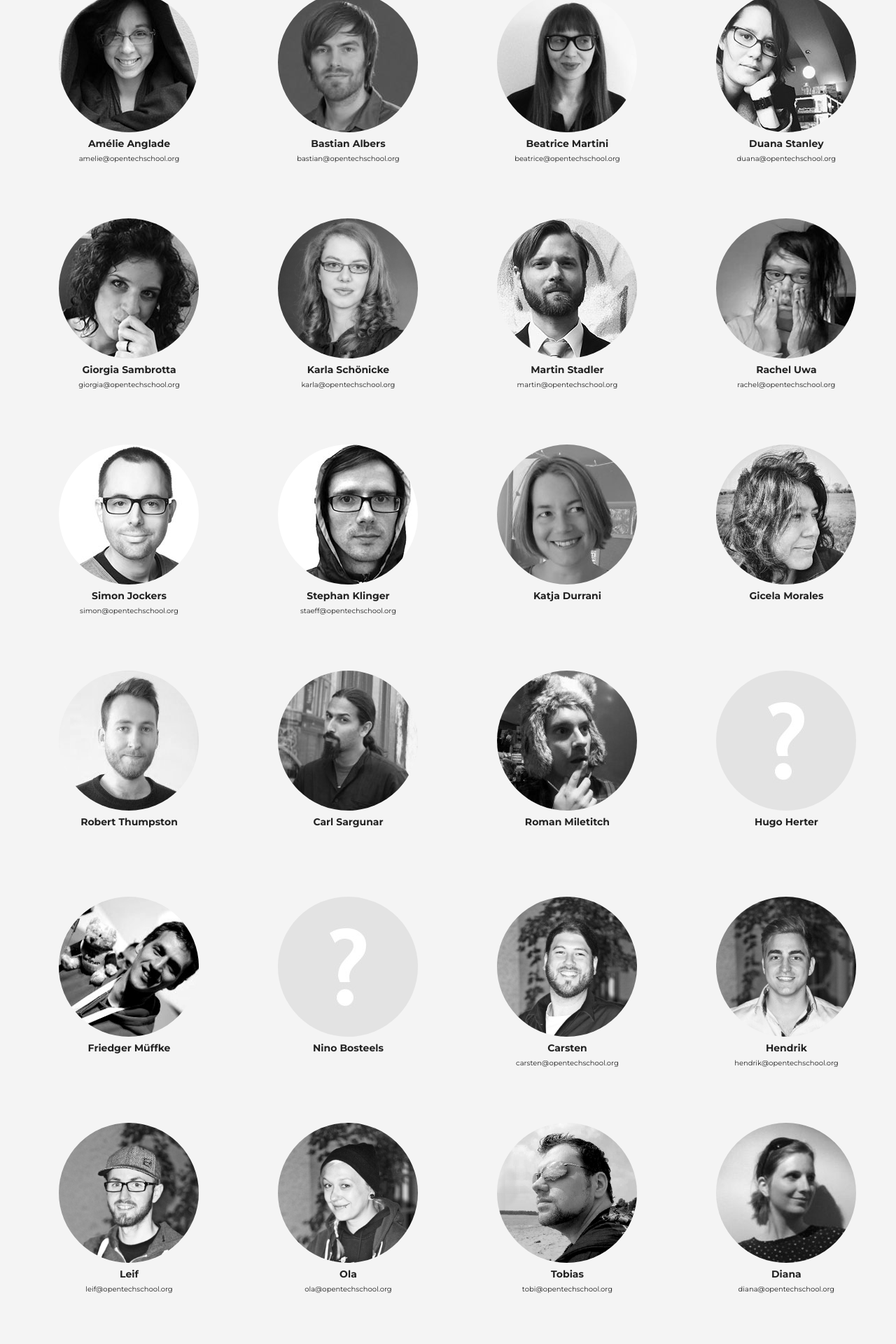
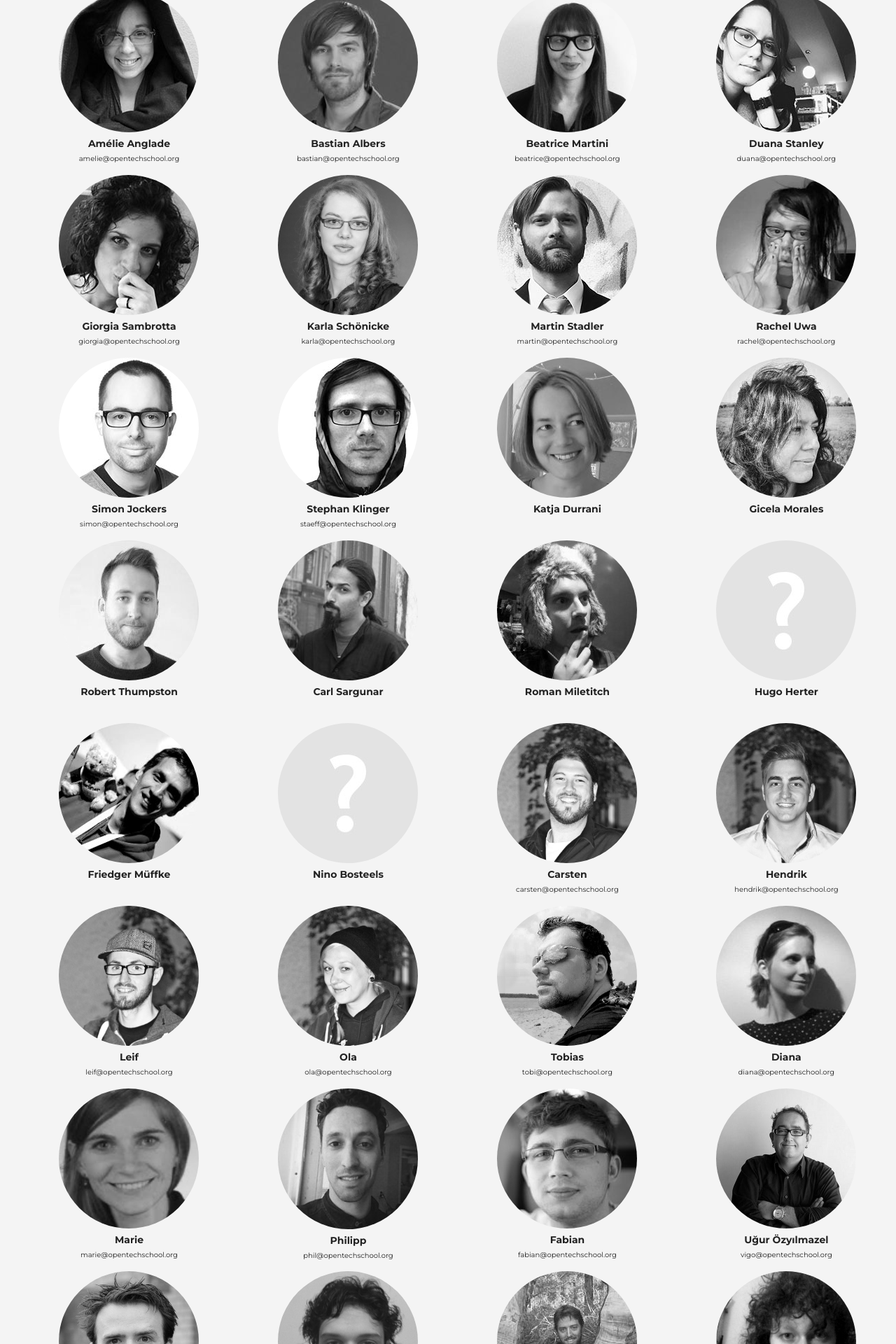
Before and after one commit to OpenTechSchool/www.opentechschool.org, a Jekyll site: the page built from team.html, in a window 1280 px wide. Shown: the part 910-2830 px from the top of the page at 70% size. Built offline with Jekyll 4.4.1, drawn with Linux system fonts in a browser that asks for light colours; nearby versions of some CDN libraries.

Commit message:
improved layout

```diff
--- a/sass/imports/_main.scss
+++ b/sass/imports/_main.scss
@@ -556,7 +556,7 @@
     @include min-height(8em);
     text-align: center;
     &.member {
-      @include min-height(240px);
+      height: 240px;
     }
   }
   > li.join {
@@ -592,6 +592,15 @@
     max-width: 200px;
     height: auto;
     border-radius: 100%;
+    -webkit-filter: grayscale(100%);
+    -moz-filter: grayscale(100%);
+    -ms-filter: grayscale(100%);
+    -o-filter: grayscale(100%);
+    filter: grayscale(100%);
+    &:hover {
+      transition: 0.6s;
+      filter: none;
+    }
   }
   h3 {
     font-size: 1em;
--- a/stylesheets/screen.css
+++ b/stylesheets/screen.css
@@ -196,12 +196,13 @@
 
 /* List of OTS members, extends float list. Includes image and links. */
 .team_list > li { min-height: 8em; text-align: center; }
-.team_list > li.member { min-height: 240px; }
+.team_list > li.member { height: 240px; }
 .team_list > li.join div { display: inline-block; border: 5px solid #eee; border-radius: 100%; width: 190px; height: 190px; position: relative; }
 .team_list > li.join div form { position: absolute; top: 50%; margin-top: -13px; font-size: 90%; }
 .team_list > li.join div form input.subscribe_email { width: 180px; height: 22px; padding: 2px; margin-bottom: 3px; border: 1px solid gray; }
 .team_list > li:before { display: none !important; }
-.team_list img { width: 100%; max-width: 200px; height: auto; border-radius: 100%; }
+.team_list img { width: 100%; max-width: 200px; height: auto; border-radius: 100%; -webkit-filter: grayscale(100%); -moz-filter: grayscale(100%); -ms-filter: grayscale(100%); -o-filter: grayscale(100%); filter: grayscale(100%); }
+.team_list img:hover { transition: 0.6s; filter: none; }
 .team_list h3 { font-size: 1em; }
 .team_list p { font-size: .714em; min-height: 6em; }
 
```
Also changed, not shown: scripts/widgets.js (+6 -3 lines).
